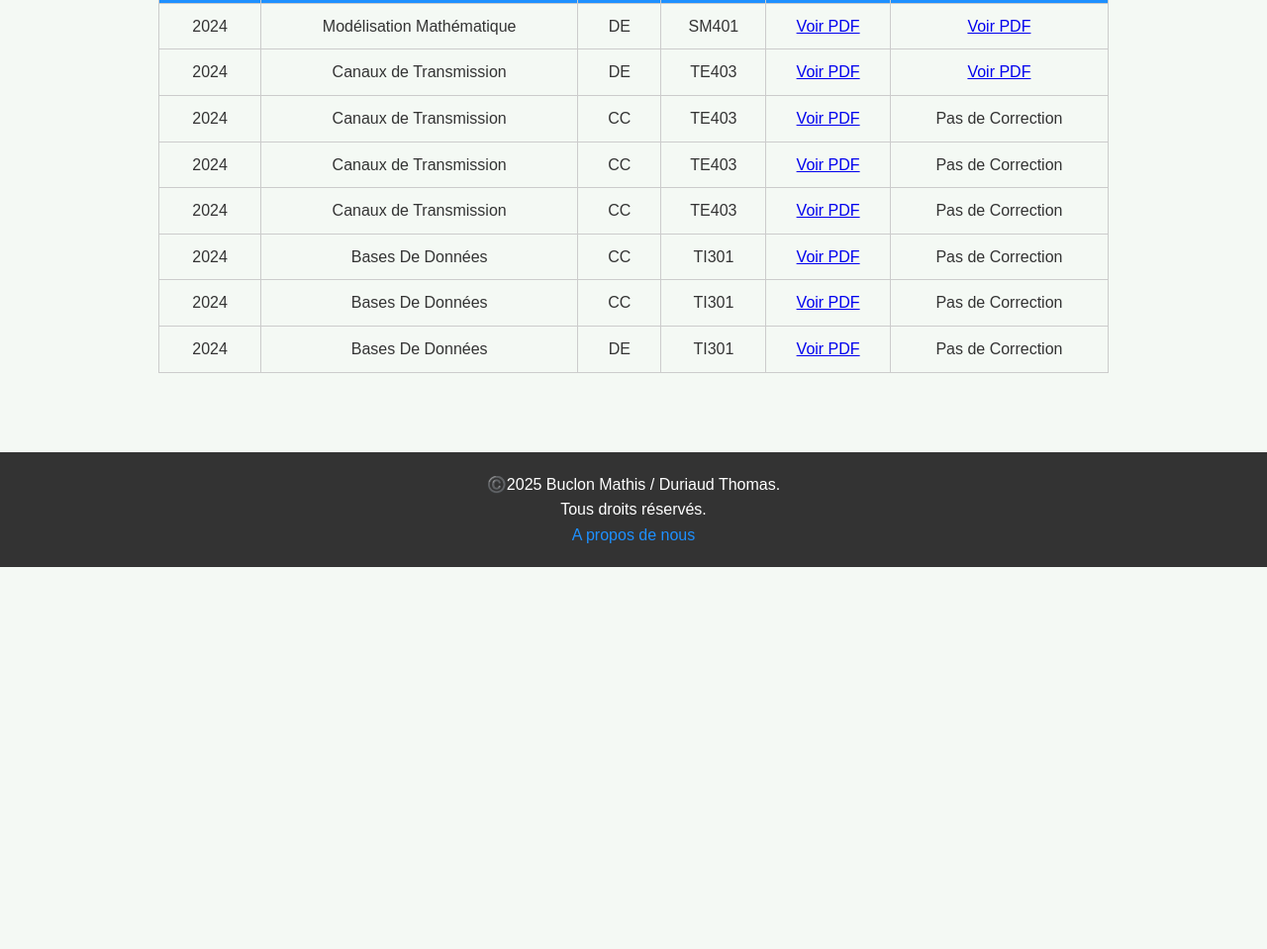
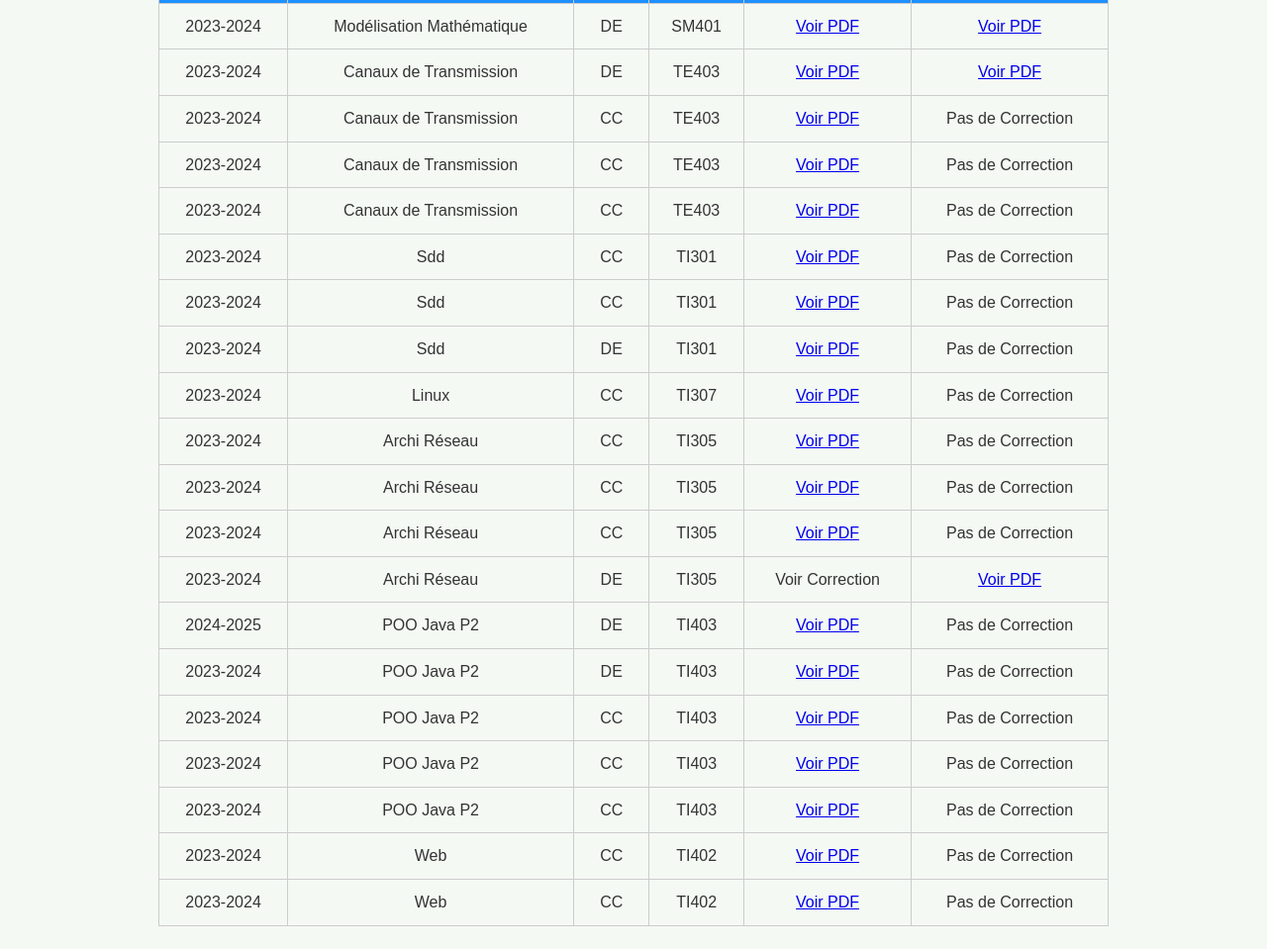
Before and after one commit to Fanto974/ProjetWebS4, a website: page HTML/Annales.html in a window 1280 px wide. Shown: the part 381-1340 px from the top of the page at 99% size. Before the commit the page ends 954 px from the top, so only its background shows below. Drawn offline with Linux system fonts and the light colour scheme.

Commit message:
Ajout d'annales

```diff
--- a/HTML/Annales.html
+++ b/HTML/Annales.html
@@ -29,8 +29,8 @@
         <label>Année :
             <select id="filter-year">
                 <option value="">Toutes</option>
-                <option value="2023">2023</option>
-                <option value="2024">2024</option>
+                <option value="2023-2024">2023-2024</option>
+                <option value="2024-2025">2024-2025</option>
             </select>
         </label>
 
@@ -39,7 +39,12 @@
                 <option value="">Toutes</option>
                 <option value="Canaux de Transmission">Canaux de Transmission</option>
                 <option value="Modélisation Mathématique">Modélisation Mathématique</option>
+                <option value="Sdd">Sdd</option>
+                <option value="Linux">Linux</option>
+                <option value="Archi Réseau">Archi Réseau</option>
+                <option value="POO Java P2">POO Java P2</option>
                 <option value="Bases De Données">Bases De Données</option>
+                <option value="Web">Web</option>
             </select>
         </label>
 
@@ -71,7 +76,7 @@
         </thead>
         <tbody>
         <tr>
-            <td>2024</td>
+            <td>2023-2024</td>
             <td>Modélisation Mathématique</td>
             <td>DE</td>
             <td>SM401</td>
@@ -79,7 +84,7 @@
             <td><a href="https://cdn.discordapp.com/attachments/851075522062843934/1257324366782267423/2324-SM401-DE-Solution.pdf?ex=68249810&is=68234690&hm=82f66b8a1f99296cb16adbea8ff4a7b531169d22dea30c5774ea2812824c3bfe&">Voir PDF</a> </td>
         </tr>
         <tr>
-            <td>2024</td>
+            <td>2023-2024</td>
             <td>Canaux de Transmission</td>
             <td>DE</td>
             <td>TE403</td>
@@ -87,7 +92,7 @@
             <td><a href="https://cdn.discordapp.com/attachments/1211405647476826194/1255156483889565776/2324-TE403-DE_ElementsDeCorrection.pdf?ex=68249e11&is=68234c91&hm=fdccce131863ba8268e4304fdba20bae76a3580a3881f095e321073beed67813&">Voir PDF</a> </td>
         </tr>
         <tr>
-            <td>2024</td>
+            <td>2023-2024</td>
             <td>Canaux de Transmission</td>
             <td>CC</td>
             <td>TE403</td>
@@ -95,7 +100,7 @@
             <td>Pas de Correction</td>
         </tr>
         <tr>
-            <td>2024</td>
+            <td>2023-2024</td>
             <td>Canaux de Transmission</td>
             <td>CC</td>
             <td>TE403</td>
@@ -103,7 +108,7 @@
             <td>Pas de Correction</td>
         </tr>
         <tr>
-            <td>2024</td>
+            <td>2023-2024</td>
             <td>Canaux de Transmission</td>
             <td>CC</td>
             <td>TE403</td>
@@ -111,27 +116,123 @@
             <td>Pas de Correction</td>
         </tr>
         <tr>
-            <td>2024</td>
-            <td>Bases De Données</td>
+            <td>2023-2024</td>
+            <td>Sdd</td>
             <td>CC</td>
             <td>TI301</td>
             <td><a href="https://cdn.discordapp.com/attachments/885608938580606996/1248373220135010384/CC1-1_-_TI301_-_Algorithmique_et_structure_de_donnees_2___relecture_de_tentative.pdf?ex=68245469&is=682302e9&hm=89572355222b317b47db839dcbc3a3e49d1a4c63499fc0533b0443e08c1bc524&">Voir PDF</a></td>
             <td>Pas de Correction</td>
         </tr>
         <tr>
-            <td>2024</td>
-            <td>Bases De Données</td>
+            <td>2023-2024</td>
+            <td>Sdd</td>
             <td>CC</td>
             <td>TI301</td>
             <td><a href="https://cdn.discordapp.com/attachments/885608938580606996/1248373220449456221/CC2-1_-_TI301_-_Algorithmique_et_structure_de_donnees_2___relecture_de_tentative.pdf?ex=68245469&is=682302e9&hm=194e7e59c5dacb9422a64da24fd04d60d6b17ef8b3d3f5f3fefb53616e802559&">Voir PDF</a></td>
             <td>Pas de Correction</td>
         </tr>
         <tr>
-            <td>2024</td>
-            <td>Bases De Données</td>
+            <td>2023-2024</td>
+            <td>Sdd</td>
             <td>DE</td>
             <td>TI301</td>
             <td><a href="https://cdn.discordapp.com/attachments/885608938580606996/1315971711258202154/20220655-TI301-DE-11000000-2023-12-09.PDF?ex=682460a9&is=68230f29&hm=7eed6d2d1f21a242ea7521ef08c14a10ac94ae53c78b8c92438a0be315d6c3a4&">Voir PDF</a></td>
+            <td>Pas de Correction</td>
+        </tr>
+        <tr>
+            <td>2023-2024</td>
+            <td>Linux</td>
+            <td>CC</td>
+            <td>TI307</td>
+            <td><a href="https://cdn.discordapp.com/attachments/818891095920345108/1248373293954633749/CC1-1_-_TI307_-_Introduction_au_systeme_Linux___relecture_de_tentative.pdf?ex=6824547a&is=682302fa&hm=39eadb819e234ea38189899d1fe2c8e3fb247365681df603de1f8e340eddd00e&">Voir PDF</a></td>
+            <td>Pas de Correction</td>
+        </tr>
+        <tr>
+            <td>2023-2024</td>
+            <td>Archi Réseau</td>
+            <td>CC</td>
+            <td>TI305</td>
+            <td><a href="https://cdn.discordapp.com/attachments/885610350320427088/1248373358165233816/CC1-1_-_TI305_-_Architecture_des_reseaux___relecture_de_tentative.pdf?ex=6824548a&is=6823030a&hm=ccaae54451af76dde264d832af7c02fc5df5e64d70256252f94ec687789a9ea6&">Voir PDF</a></td>
+            <td>Pas de Correction</td>
+        </tr>
+        <tr>
+            <td>2023-2024</td>
+            <td>Archi Réseau</td>
+            <td>CC</td>
+            <td>TI305</td>
+            <td><a href="https://cdn.discordapp.com/attachments/885610350320427088/1248373358576533544/CC2-1_-_TI305_-_Architecture_reseaux___relecture_de_tentative.pdf?ex=6824548a&is=6823030a&hm=a946ae6eed8b839037cc25ca3b4b57ac14ba89e27cafe7498753efa47a61ad0e&">Voir PDF</a></td>
+            <td>Pas de Correction</td>
+        </tr>
+        <tr>
+            <td>2023-2024</td>
+            <td>Archi Réseau</td>
+            <td>CC</td>
+            <td>TI305</td>
+            <td><a href="https://cdn.discordapp.com/attachments/885610350320427088/1248373358962413708/CC3-1_-_TI305_-_Architecture_reseaux___relecture_de_tentative.pdf?ex=6824548a&is=6823030a&hm=f3f80bf779aa85350861c9fb886c22460ccb115a6617438f65a0f1ee56883cb4&">Voir PDF</a></td>
+            <td>Pas de Correction</td>
+        </tr>
+        <tr>
+            <td>2023-2024</td>
+            <td>Archi Réseau</td>
+            <td>DE</td>
+            <td>TI305</td>
+            <td>Voir Correction</td>
+            <td><a href="https://cdn.discordapp.com/attachments/885610350320427088/1187470977328758856/Corrige_DE_Network_Architecture_2023.pdf?ex=682440c7&is=6822ef47&hm=cb99886e9bb8dcc71ac52d12fbd59ee84cd4e3bdc31a669eb9b1ca156d5ce3b0&">Voir PDF</a> </td>
+        </tr>
+        <tr>
+            <td>2024-2025</td>
+            <td>POO Java P2</td>
+            <td>DE</td>
+            <td>TI403</td>
+            <td><a href="https://cdn.discordapp.com/attachments/842459390312185866/1371371991105278022/DE-JAVA-2025.pdf?ex=682436b1&is=6822e531&hm=7407cfd41f8f14eff143b9ab13261c9204e9bf5526a882607ae30c3a04265b86&">Voir PDF</a></td>
+            <td>Pas de Correction</td>
+        </tr>
+        <tr>
+            <td>2023-2024</td>
+            <td>POO Java P2</td>
+            <td>DE</td>
+            <td>TI403</td>
+            <td><a href="https://cdn.discordapp.com/attachments/842459390312185866/1366304325059608576/2324-TI403-DE.pdf?ex=68243c0f&is=6822ea8f&hm=338f92616a7e524115f8653e1bb5c670bcd2d208255781afdfdab677e1ba4ccb&">Voir PDF</a></td>
+            <td>Pas de Correction</td>
+        </tr>
+        <tr>
+            <td>2023-2024</td>
+            <td>POO Java P2</td>
+            <td>CC</td>
+            <td>TI403</td>
+            <td><a href="https://cdn.discordapp.com/attachments/842459390312185866/1248373544317091860/CC1-1_-_TI403_-_Programmation_Oriente_Objet_en_java___relecture_de_tentative___Moodle.pdf?ex=682454b6&is=68230336&hm=d1ee368f5f37a9466140ca3247bd47456a03ceb9a44fc12df1859d8dc5af9154&">Voir PDF</a></td>
+            <td>Pas de Correction</td>
+        </tr>
+        <tr>
+            <td>2023-2024</td>
+            <td>POO Java P2</td>
+            <td>CC</td>
+            <td>TI403</td>
+            <td><a href="https://cdn.discordapp.com/attachments/842459390312185866/1248373544690257991/CC2-1_-_TI403_-_Programmation_Oriente_Objet_en_java___relecture_de_tentative___Moodle.pdf?ex=682454b6&is=68230336&hm=f82e675bb3af5ba3981125fb66993f84d6768f682c9fc23b951eb7e472197b6f&">Voir PDF</a></td>
+            <td>Pas de Correction</td>
+        </tr>
+        <tr>
+            <td>2023-2024</td>
+            <td>POO Java P2</td>
+            <td>CC</td>
+            <td>TI403</td>
+            <td><a href="https://cdn.discordapp.com/attachments/842459390312185866/1248373544988180531/CC3-1_-_TI403_-_Programmation_Oriente_Objet_en_java___relecture_de_tentative___Moodle.pdf?ex=682454b6&is=68230336&hm=cac6d8a88c70d9b1d28f83789f69c11d650da629b5b085fdd3c9c8a8368decfa&">Voir PDF</a></td>
+            <td>Pas de Correction</td>
+        </tr>
+        <tr>
+            <td>2023-2024</td>
+            <td>Web</td>
+            <td>CC</td>
+            <td>TI402</td>
+            <td><a href="https://cdn.discordapp.com/attachments/885610415206326273/1248373910068789319/CC1-1_-_TI402_-_Programmation_Web___relecture_de_tentative___Moodle.pdf?ex=6824550d&is=6823038d&hm=d9bcdf257a6c45f98ba66e6cbd821fac9c07263fca338ee71b4f3bde828760e6&">Voir PDF</a></td>
+            <td>Pas de Correction</td>
+        </tr>
+        <tr>
+            <td>2023-2024</td>
+            <td>Web</td>
+            <td>CC</td>
+            <td>TI402</td>
+            <td><a href="https://cdn.discordapp.com/attachments/885610415206326273/1248373910437757018/CC2-1_-_TI402_-_Programmation_Web___relecture_de_tentative___Moodle.pdf?ex=6824550d&is=6823038d&hm=6e06210a283b7b09023e07e593eeca8b1baadf2f83c7e7533972ae62b94fc6a8&">Voir PDF</a></td>
             <td>Pas de Correction</td>
         </tr>
         <!-- Ajoute d'autres lignes ici -->
```
Also changed, not shown: HTML/ODD.html (+1 -1 lines).
